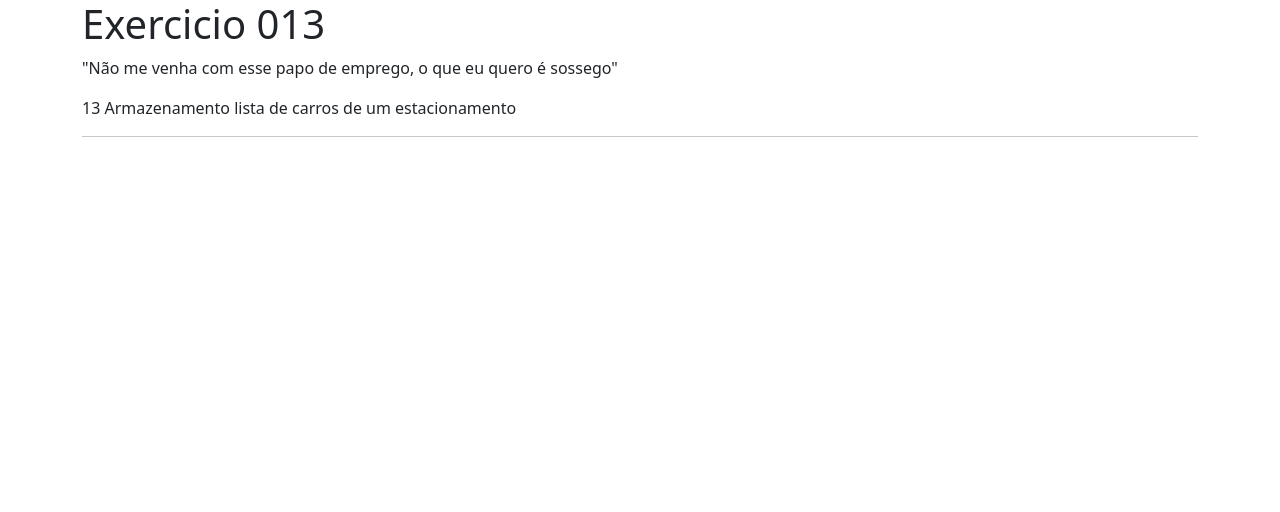
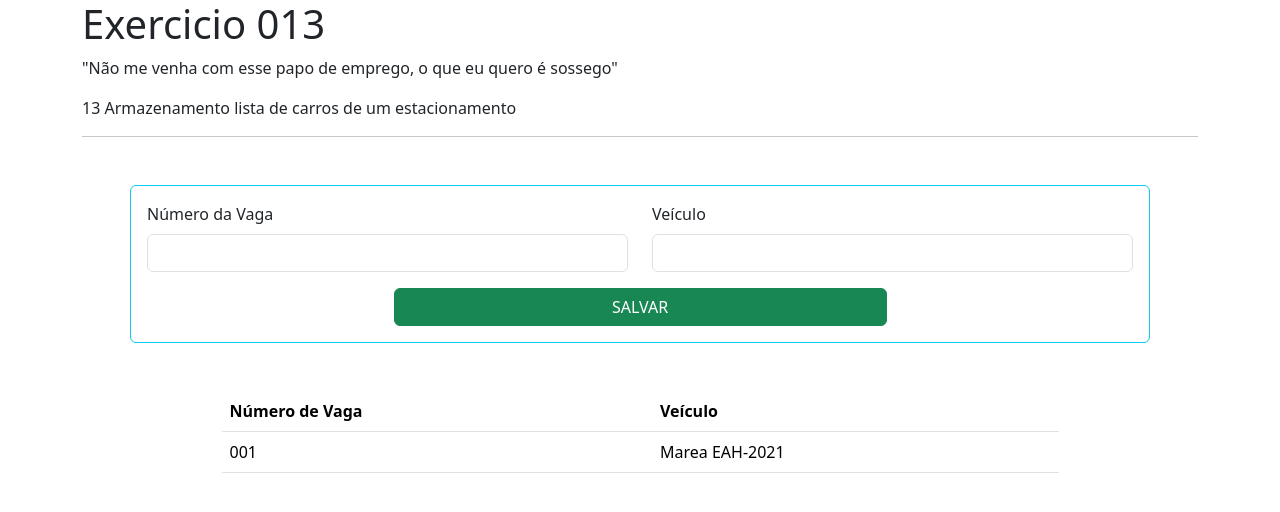
Before and after one commit to Karenvalentim2004/exercicios, a plain HTML site: page Exercicio013/index.html in a window 1280 px wide. Drawn offline with nearby package versions, Linux system fonts and the light colour scheme.

Commit message:
Exercício 13

```diff
--- a/Exercicio013/app.js
+++ b/Exercicio013/app.js
@@ -0,0 +1,29 @@
+let numeroDeVagas = []
+let veiculos = []
+
+function fnSalvarVeiculo() {
+    numeroDeVagas.push(document.getElementById("numero_vaga").value)
+    veiculos.push(document.getElementById("veiculo").value)
+}
+
+function fnListarVeiculos() {
+    /*
+let i = 0
+while(i < veiculos.length){
+    console.log(veiculos[i], numeroDeVagas[i])
+    i++
+}
+*/
+    //for(declaração contador; condição; incremento){}
+    document.getElementById("tabela_veiculos").innerHTML = ""
+    for (let i = 0; i < veiculos.length; i++) {
+        document.getElementById("tabela_veiculos").innerHTML += `<tr>`
+        document.getElementById("tabela_veiculos").innerHTML += `<td> ${numeroDeVagas[i]} </td><td> ${veiculos[i]} </td>`
+        document.getElementById("tabela_veiculos").innerHTML += `</tr>`
+    }
+
+}
+
+function fnLimpar() {
+
+}
--- a/Exercicio013/index.html
+++ b/Exercicio013/index.html
@@ -9,15 +9,61 @@
     <link href="https://cdn.jsdelivr.net/npm/bootstrap@5.3.8/dist/css/bootstrap.min.css" rel="stylesheet"
         integrity="sha384-sRIl4kxILFvY47J16cr9ZwB07vP4J8+LH7qKQnuqkuIAvNWLzeN8tE5YBujZqJLB" crossorigin="anonymous">
 
+    <link rel="stylesheet" href="style.css">
+
 </head>
 
 <body>
 
     <div class="container">
+
         <h1>Exercicio 013</h1>
         <blockquote>"Não me venha com esse papo de emprego, o que eu quero é sossego"</blockquote>
         <p>13 Armazenamento lista de carros de um estacionamento</p>
         <hr>
+
+        <form class="border border-info border-1 rounded p-3 m-5">
+
+            <div class="row mb-3">
+                <div class="col">
+                    <label class="form-label">Número da Vaga</label>
+                    <input class="form-control" id="numero_vaga">
+                </div>
+                <div class="col">
+                    <label class="form-label">Veículo</label>
+                    <input class="form-control" id="veiculo">
+                </div>
+            </div>
+
+            <div class="row">
+                <div class="col text-center">
+                    <button type="button" class="btn btn-success w-50" onclick=" fnSalvarVeiculo();
+                        fnListarVeiculos()">SALVAR</button>
+                </div>
+            </div>
+        </form>
+
+        <div class="row">
+            <div class="col">
+                <table class="table w-75 m-auto">
+                    <thead>
+                        <tr>
+                            <th>Número de Vaga</th>
+                            <th>Veículo</th>
+                        </tr>
+                    </thead>
+
+                    <tbody id="tabela_veiculos">
+                        <tr>
+                            <td>001</td>
+                            <td>Marea EAH-2021</td>
+                        </tr>
+                    </tbody>
+
+                </table>
+            </div>
+        </div>
+
     </div>
 
     <script src="app.js"></script>
```
